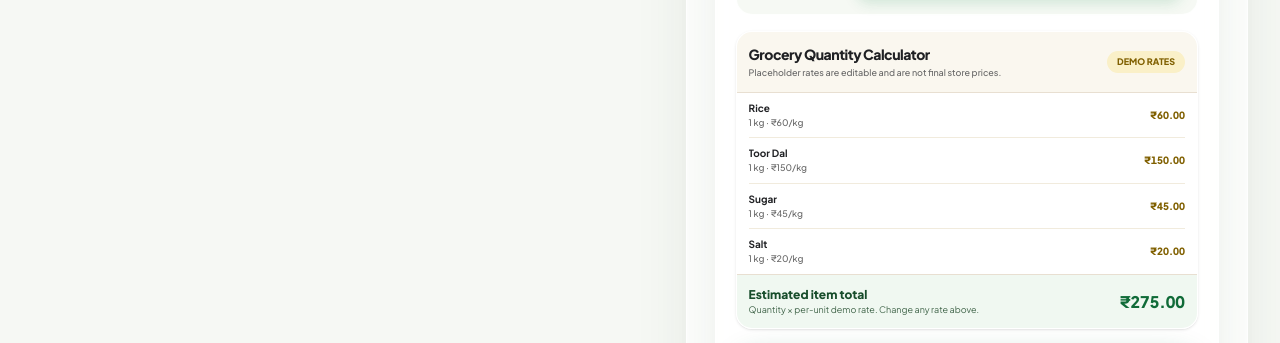
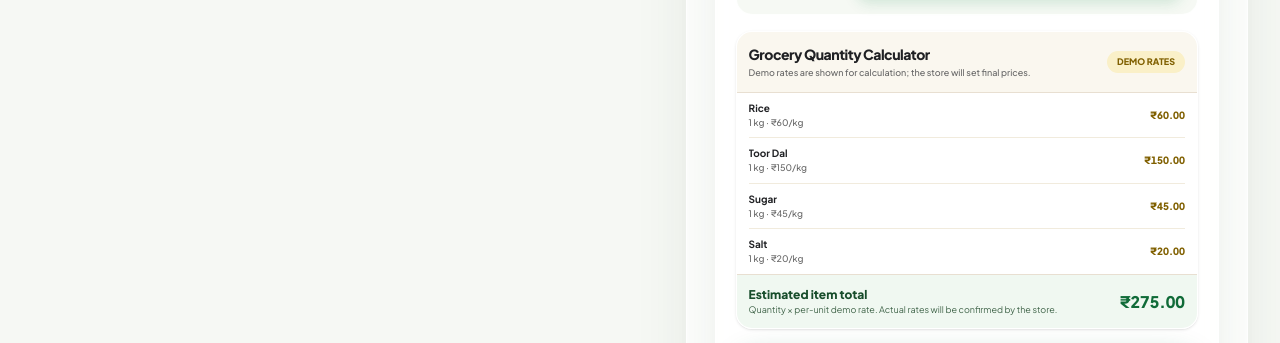
Before and after one commit to NoorTechnologies/rashidmegamartv0.1, a Next.js app: page /kits/basic-kitchen in a window 1280 px wide. Shown: the part 2068-2411 px from the top of the page. Built offline with nearby package versions, Linux system fonts and the light colour scheme.

Commit message:
Clarify demo rates are store-controlled placeholders

```diff
--- a/src/components/KitCustomizer.tsx
+++ b/src/components/KitCustomizer.tsx
@@ -223,7 +223,7 @@ export default function KitCustomizer({ kit }: { kit: GroceryKit }) {
           <div className="flex items-center justify-between gap-3 border-b border-[#E8DFD1] bg-[#FAF7EF] px-3 py-3">
             <div>
               <h3 className="text-xs font-black text-[#202124] sm:text-sm">Grocery Quantity Calculator</h3>
-              <p className="mt-0.5 text-[9px] font-medium text-[#686868]">Placeholder rates are editable and are not final store prices.</p>
+              <p className="mt-0.5 text-[9px] font-medium text-[#686868]">Demo rates are shown for calculation; the store will set final prices.</p>
             </div>
             <span className="rounded-full bg-[#FAF0C8] px-2.5 py-1 text-[9px] font-black text-[#806000]">DEMO RATES</span>
           </div>
@@ -241,7 +241,7 @@ export default function KitCustomizer({ kit }: { kit: GroceryKit }) {
           <div className="flex items-center justify-between gap-3 border-t border-[#E8DFD1] bg-[#F0F8F1] px-3 py-3">
             <div>
               <p className="text-xs font-black text-[#174D2B]">Estimated item total</p>
-              <p className="text-[9px] text-[#42664B]">{groceryEstimate.pendingCount ? "Check the item quantity and rate units." : "Quantity × per-unit demo rate. Change any rate above."}</p>
+              <p className="text-[9px] text-[#42664B]">{groceryEstimate.pendingCount ? "Check the item quantity and rate units." : "Quantity × per-unit demo rate. Actual rates will be confirmed by the store."}</p>
             </div>
             <p className="text-base font-black tabular-nums text-[#106B38]">{groceryEstimate.total === null ? "Check quantity" : formatEstimate(groceryEstimate.total)}</p>
           </div>
```
